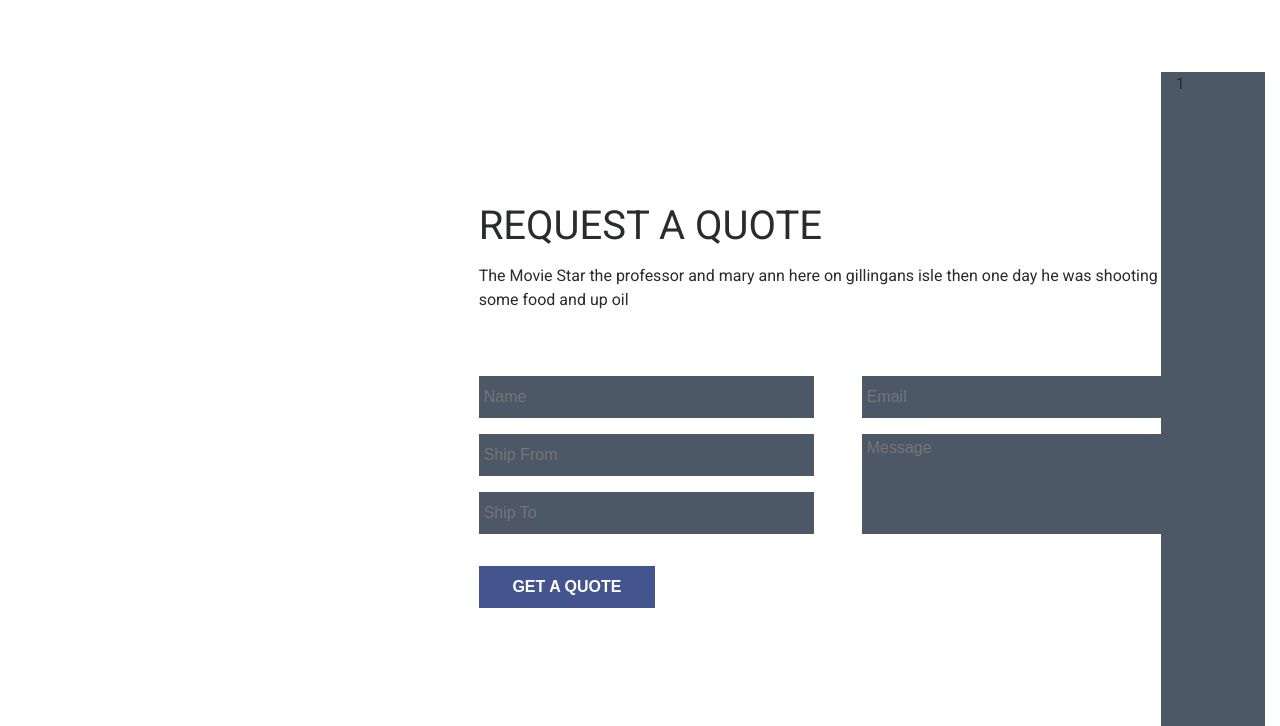
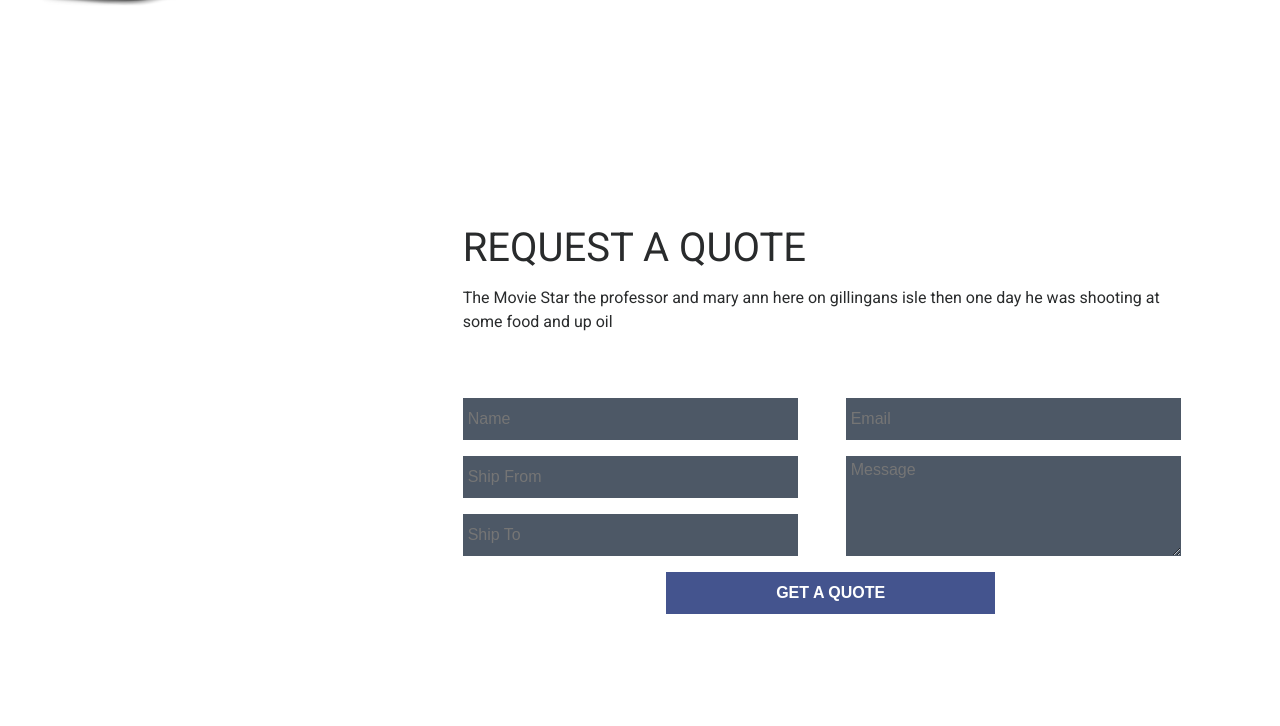
Before and after one commit to sajibhaskaran/Freight-Print, a plain HTML site: page index.html in a window 1280 px wide. Shown: the part 2074-2800 px from the top of the page. Drawn offline with nearby package versions, Linux system fonts and the light colour scheme; a script that the page names is missing.

Commit message:
modified

```diff
--- a/css/style.css
+++ b/css/style.css
@@ -55,9 +55,9 @@ header{
   float: right;
 }
 .header-box-icon{
-  width: 60px;
+  width: 40px;
   height:60px;
-  padding-left: 20px;
+  padding-left: 5px;
   padding-top: 25px;
   float: left;
   //border: 1px solid blue;
@@ -103,7 +103,7 @@ header{
 
 .section-bottom-clear{
   width: 70%;
-  height: 140px;
+  height:22vh;
 }
 
 .section-bottom-box{
@@ -157,7 +157,8 @@ header{
 
 
 .section-bottom{
-  height: 250px;
+  height: 31vh;
+  margin-top: 5vh;
   background-color: #44548e;
 }
 
@@ -210,12 +211,12 @@ header{
 
 }
 .request-box{
-  width: 800px;
-  height: 500px;
+  width: 60vw;
+  height: auto;;
   margin: auto;
   //border: 1px solid blue;
   background-color: white;
-  padding: 2em 2em 2em 2em;
+  padding: 1em 1em 1em 1em;
 
 }
 .request-box input{
@@ -235,8 +236,10 @@ header{
 }
 .request-box button{
   margin-top: 1em;
-  width: 50%;
+  //margin-left: 1em;
+  width: 43%;
   height: 42px;
+  margin: auto;
   background-color: #44548e;
   border: none;
   color: white;
--- a/index.html
+++ b/index.html
@@ -47,35 +47,7 @@
 
 
 
-<!--
 
-      <nav class="bg-clr navbar navbar-toggleable-md">
-
-
-          <div id="top-menu">
-            <div class="menu-text">
-              <span class = "icons">Help Desk</span>
-              <i class="fa fa-long-arrow-right icons" aria-hidden="true"></i>
-                <span class = "icons">Extras</span>
-              <i class="fa fa-long-arrow-right icons" aria-hidden="true"></i>
-                <span class = "icons">Get A Quote</span>
-              <i class="fa fa-long-arrow-right icons" aria-hidden="true"></i>
-            <div id="test">
-            <i class="fa fa-facebook icons" aria-hidden="true"></i>
-            <i class="fa fa-twitter icons" aria-hidden="true"></i>
-            <i class="fa fa-google-plus icons" aria-hidden="true"></i>
-            <i class="fa fa-linkedin icons" aria-hidden="true"></i>
-            <i class="fa fa-dribbble icons" aria-hidden="true"></i>
-          </div>
-            </div>
-
-
-          </div>
-
-
-      </nav>
-
--->
   <header>
     <div class = "row">
       <div class="col-xs-12 col-sm-6">
@@ -206,7 +178,7 @@
     Sweeping the clouds away fateful trip that started my way to where the air is sweet can you
     tell me how to get how to get to sesame street the movie star the professor would see <thead>
     biggest gift would be me and the card we'll do it.
-    </thead>
+    <br/>
   </P>
 
   </div>
@@ -294,7 +266,7 @@
   <section id="quote">
     <div class= " container-fluid quote">
       <div class= "row justify-content-center">
-        <div class="col-sm-4 "></div>
+
         <div class="col-sm-4">
           <div class="spacer">          </div>
 
@@ -305,26 +277,26 @@
             then one day he was shooting at some food and up oil</p><br/><br />
 
                 <div class="row">
-                  <div class="col col-xs-12">
+                  <div class="col-xs-6 col-sm-6">
 
                       <input placeholder="Name" type="text">
                       <input placeholder="Ship From"type="text">
                       <input placeholder="Ship To"type="text">
-                      <button>GET A QUOTE</button>
+
                   </div>
-                  <div class="col col-xs-down">
+                  <div class="col-xs-6 col-sm-6">
                     <input placeholder="Email" type="text">
                      <textarea placeholder="Message" name="name" rows="4" cols="40"></textarea>
 
                   </div>
-
+                        <button>GET A QUOTE</button>
                   </div>
                 </div>
 
 
           </div>
-          <div class="col-sm-3"></div>
-          <div class="col-sm-1 request-strip">1</div>
+
+          <!--<div class="col-sm-1 request-strip">1</div>-->
         </div>
 
 
```
